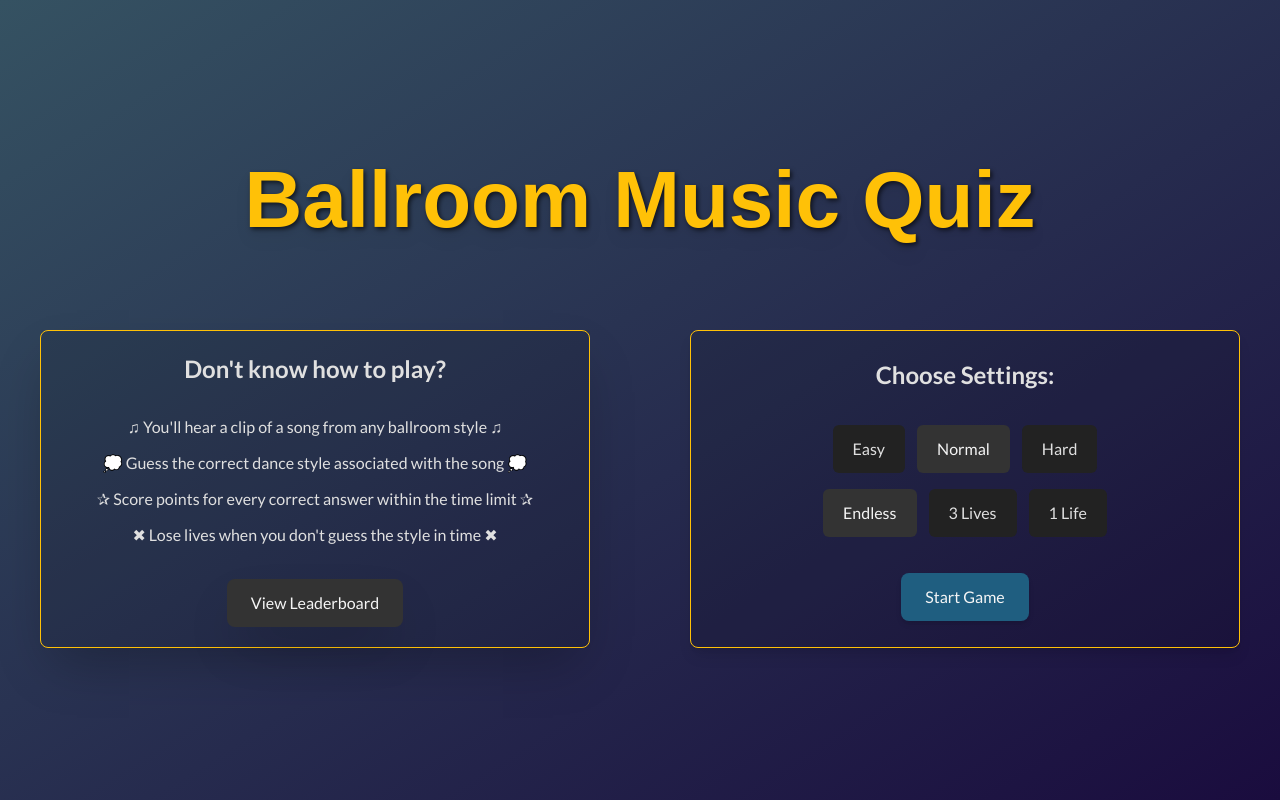
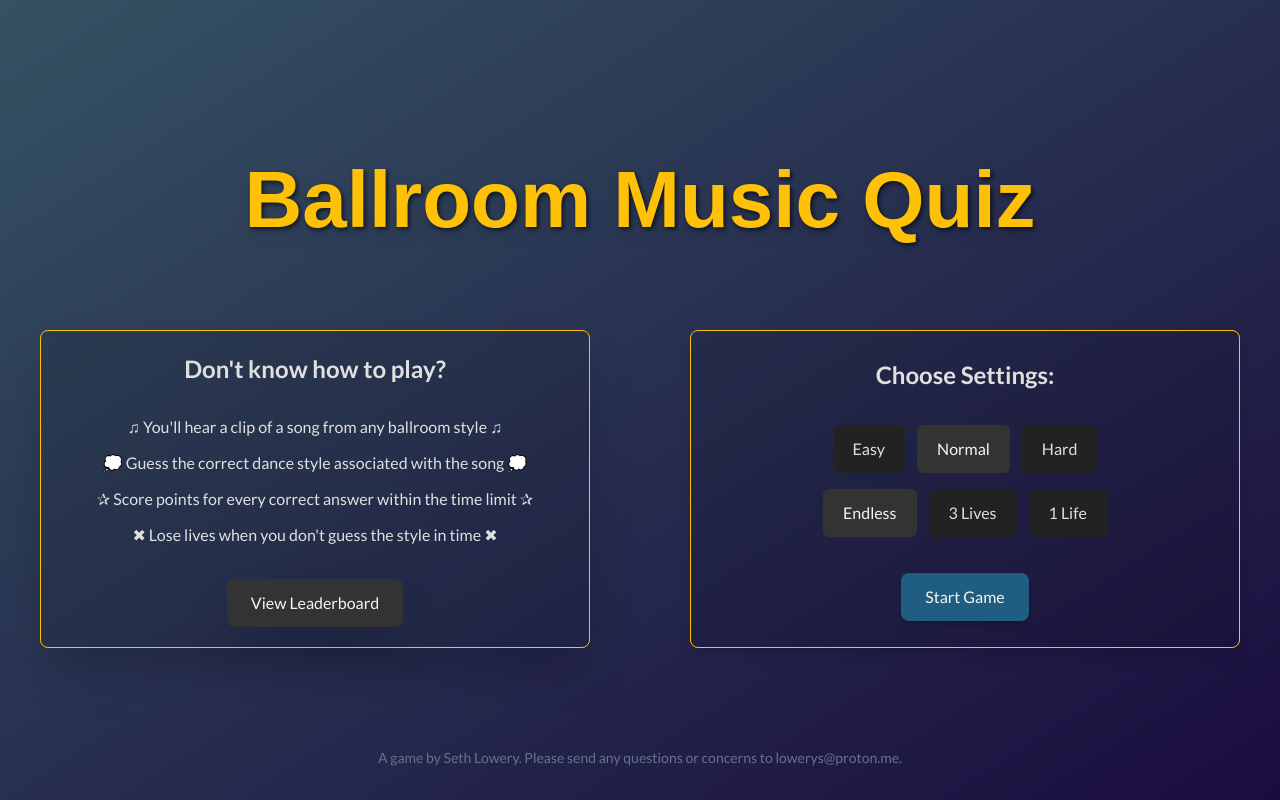
Before and after one commit to Niftys/ballroommusicquiz, a Next.js app: page / in a window 1280 px wide. Built offline with nearby package versions, Linux system fonts and the light colour scheme; a web font is replaced by a local one.

Commit message:
add footnote

```diff
--- a/app/page.js
+++ b/app/page.js
@@ -116,12 +116,15 @@ export default function Home() {
             </div>
             <div className="flex justify-center mt-5">
               <Link href={`/game?duration=${clipDuration}&lives=${lives}`}>
-                <button className="px-6 py-3 rounded-lg bg-[#1F5E80] text-[#f5f5f5] hover:bg-[#222] transition-all shadow-md">
+                <button className="px-6 py-3 rounded-lg bg-[#1F5E80] text-[#f5f5f5] hover:bg-[#97770a] transition-all shadow-md">
                   Start Game
                 </button>
               </Link>
             </div>
           </section>
+          <p className="text-sm text-slate-500 text-center col-span-2">
+              A game by Seth Lowery. Please send any questions or concerns to lowerys@proton.me.
+          </p>
         </motion.div>
       </AnimatePresence>
     </div>
```
